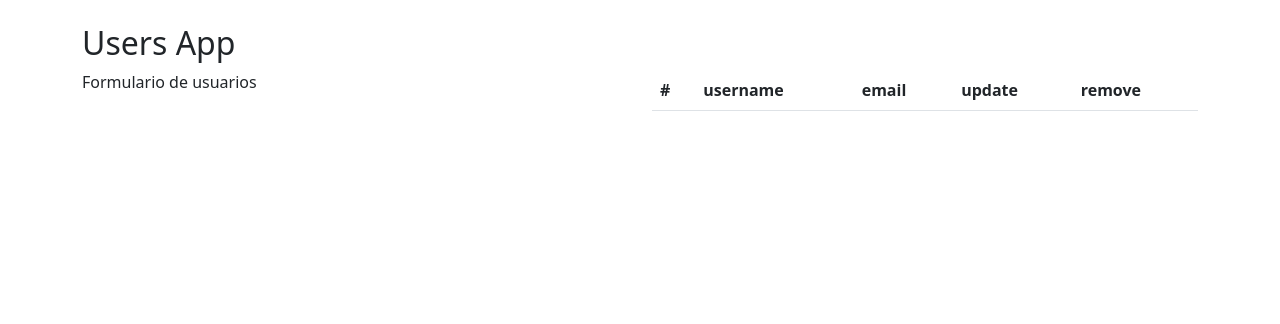
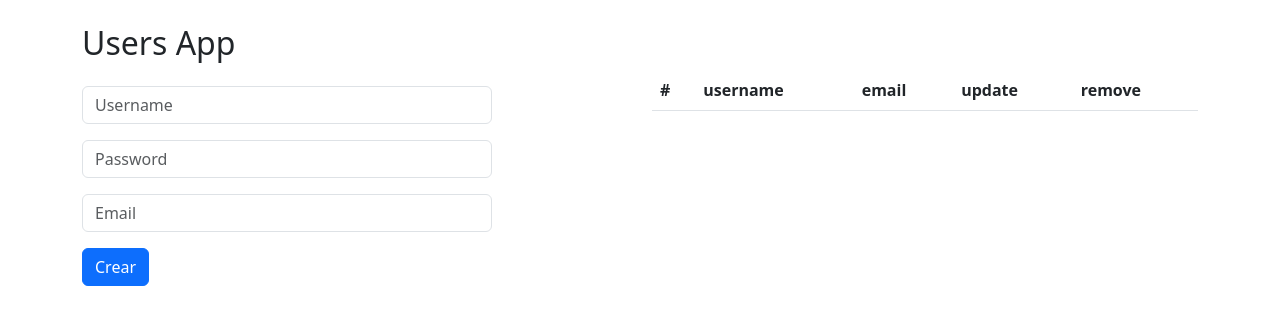
Before and after one commit to aguramirez/users-app, a React (Vite) app: page / in a window 1280 px wide. Shown: the top 324 px of the page. Built offline with nearby package versions, Linux system fonts and the light colour scheme.

Commit message:
formulario en proceso

```diff
--- a/src/UsersApp.jsx
+++ b/src/UsersApp.jsx
@@ -1,7 +1,5 @@
 import { Userform } from "./components/UserForm"
 import { UsersList } from "./components/UsersList"
-
-export const UsersApp = () => {
 
 const initialUsers = [
     {
@@ -11,13 +9,19 @@
         email: 'pepe@correo.com'
     },
 ];
+export const UsersApp = () => {
+
+    const handlerAddUser = (user) => {
+        console.log(user);
+    }
 
     return (
         <div className="container my-4">
             <h2>Users App</h2>
             <div className="row">
                 <div className="col">
-                    <Userform />
+                    <Userform
+                        handlerAddUser={handlerAddUser}/>
                 </div>
                 <div className="col">
                     <UsersList users={initialUsers}/>
--- a/src/components/UserForm.jsx
+++ b/src/components/UserForm.jsx
@@ -1,9 +1,65 @@
+import { useState } from "react";
 
-export const Userform = () => {
+const initialUserForm = {
+    username:'',
+    password:'',
+    email:''
+}
+export const Userform = ({handlerAddUser}) => {
 
-    return(
-        <>
-            <p>Formulario de usuarios</p>
-        </>
+    const [userForm, setUserForm] = useState(initialUserForm);
+
+    const {username, password, email} = userForm
+
+    const onInputChange = ({target}) => {
+        // console.log(target.value);
+        const {name, value} = target;
+        setUserForm({
+            ...userForm,
+            [name]: value,
+        })
+    }
+
+    const onSubmit = (event) =>{
+        event.preventDefault();
+        if (!username || !password || !email){
+            alert('Debe completar los campos del formulario')
+            return
+        }
+        // console.log(userForm);
+
+        // guardar el user form en el listado de usuarios
+        handlerAddUser(userForm);
+        setUserForm(initialUserForm);
+    }
+
+    return (
+        <form onSubmit={onSubmit}>
+            <input
+                className="form-control my-3 w-75"
+                placeholder="Username"
+                name="username"
+                value={username}
+                onChange={onInputChange} />
+            <input
+                className="form-control my-3 w-75"
+                placeholder="Password"
+                name="password"
+                type="password"
+                value={password}
+                onChange={onInputChange} />
+            <input
+                className="form-control my-3 w-75"
+                placeholder="Email"
+                name="email"
+                value={email}
+                onChange={onInputChange} />
+            <button
+                className="btn btn-primary"
+                type="submit"
+                onChange={onInputChange}>
+                Crear
+            </button>
+        </form>
     )
 }
--- a/src/components/UsersList.jsx
+++ b/src/components/UsersList.jsx
@@ -1,6 +1,6 @@
 import { UserRow } from "./UserRow"
 
-export const UsersList = ({ users =[] }) => {
+export const UsersList = ({ users }) => {
 
     return (
         <table className="table table-hover table-striped">
```
Lines whose indentation alone changed are shown as unchanged.
